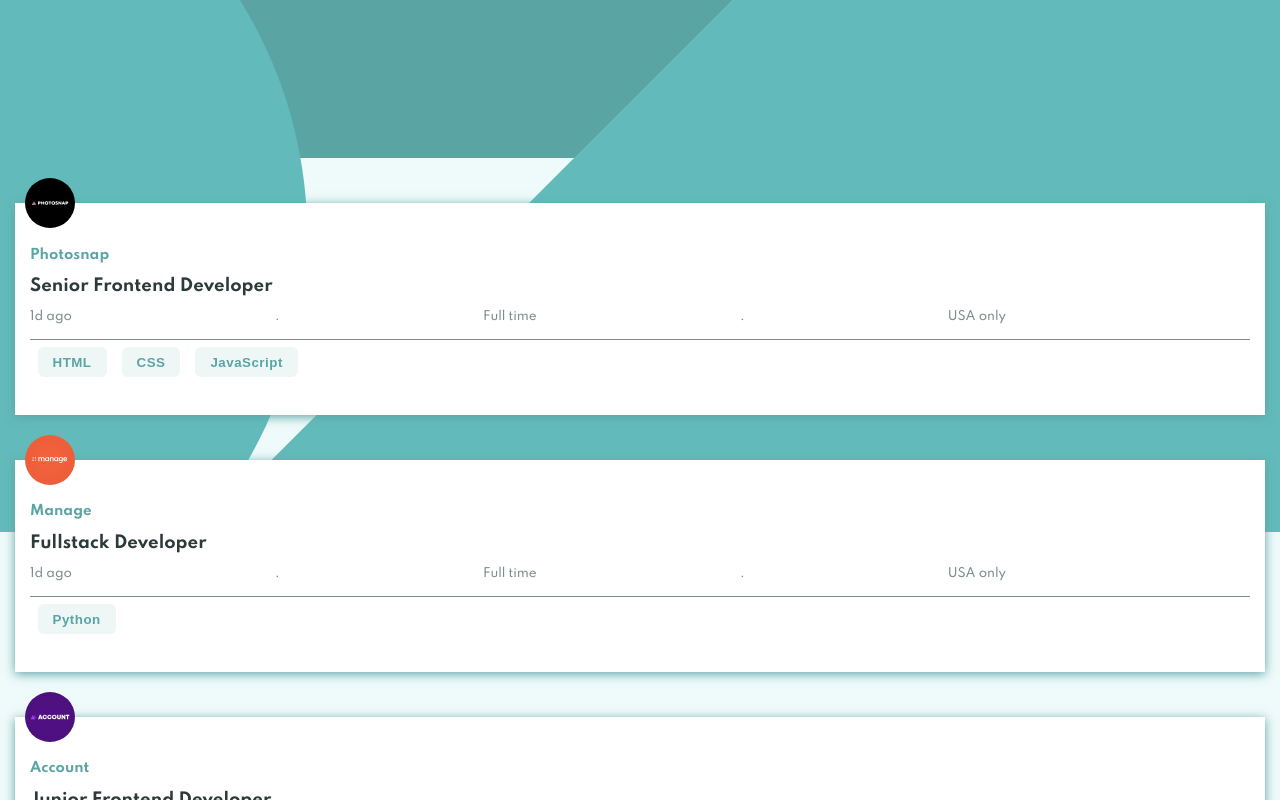
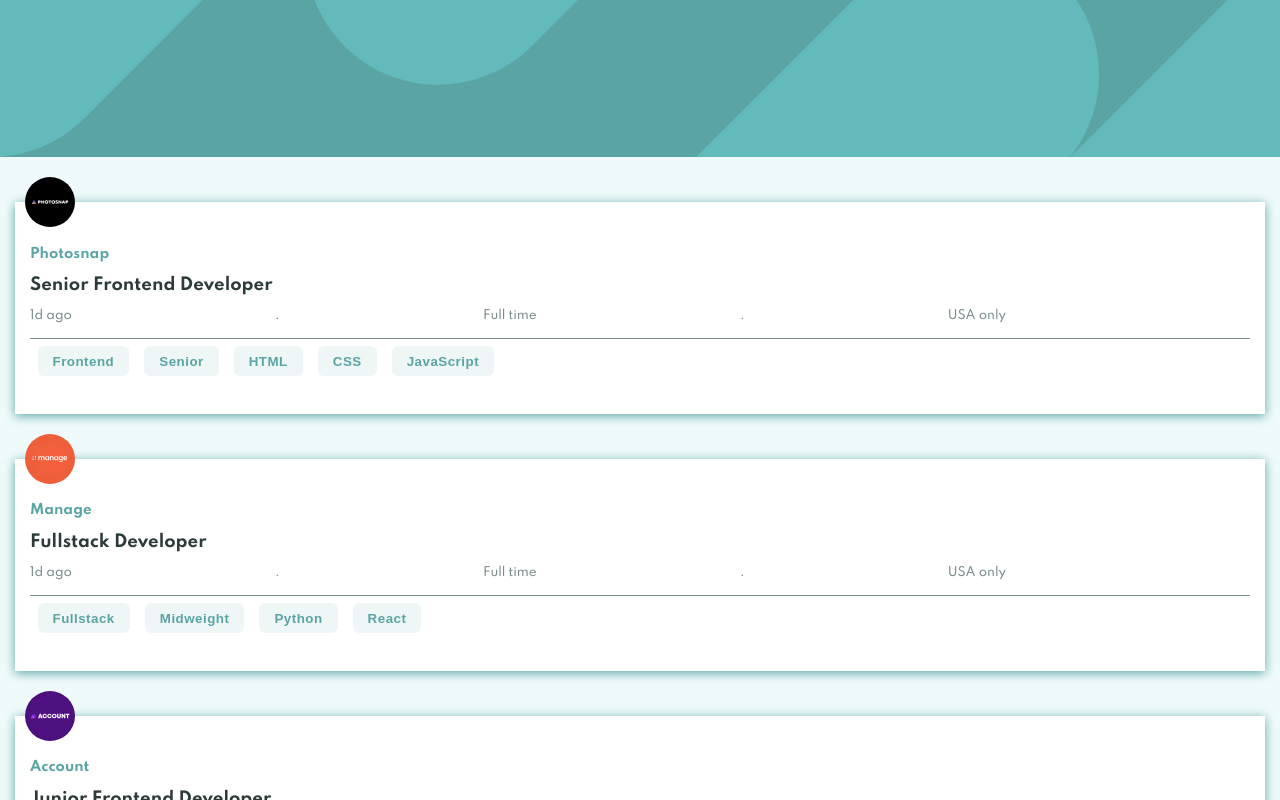
Before and after one commit to edgarfb/static-job-listings, a React (Create React App) app: page / in a window 1280 px wide. Shown: the top 800 px of the page. Built offline with nearby package versions, Linux system fonts and the light colour scheme.

Commit message:
create a possible filter aproach

```diff
--- a/src/App.css
+++ b/src/App.css
@@ -4,8 +4,19 @@
 
 header {
     background-color: var(--primary);
-    height: 158px;
+    background-image: url('./images/bg-header-mobile.svg');
+    background-repeat: no-repeat;
+    background-size: cover;
+    height: 157px;
 }
 img {
     width: 100%;
 }
+
+
+@media (min-width: 400px) {
+    header {
+        background-image: url('./images/bg-header-desktop.svg');
+
+    }
+}
--- a/src/App.js
+++ b/src/App.js
@@ -1,26 +1,65 @@
-import bgMobile from "./images/bg-header-mobile.svg";
+import React from "react";
 import "./App.css";
 import Card from "./components/Card";
 import dataJson from "./data.json";
 
 function App() {
   const path = process.env.PUBLIC_URL;
-  return (
-    <div className="App">
-      <header className="App-header">
-        <img src={bgMobile} className="App-logo" alt="logo" />
-      </header>
-      {dataJson.map((data) => {
+  const [selectedTags, setSelectedTagsTags] = React.useState([]);
+  const [dataJsonFiltered, setDataJsonFilteded] = React.useState([]);
+  const clickTagHandler = (content) => {
+    setSelectedTagsTags((prevState) => {
+      return prevState.includes(content) ? prevState : [...prevState, content];
+    });
+    if (!selectedTags.includes(content)) {
+      setDataJsonFilteded((prev) => {
+        let filtered = dataJson.filter(
+          (data) =>
+            data.languages.includes(content) ||
+            data.tools.includes(content) ||
+            data.position.includes(content)
+        );
+        return [...prev, ...filtered];
+      });
+    }
+  };
+  const initialList = dataJson.map((data) => {
+    const tags = [data.role, data.level, ...data.languages, ...data.tools];
+
     return (
       <Card
+        onClickTag={clickTagHandler}
         logo={`${path}${data.logo}`}
+        id={data.id}
         key={data.id}
         name={data.company}
         position={data.position}
-            languages={data.languages}
+        languages={tags}
       />
     );
-      })}
+  });
+  const filteredList = dataJsonFiltered.map((data) => {
+    const tags = [data.role, data.level, ...data.languages, ...data.tools];
+
+    return (
+      <Card
+        onClickTag={clickTagHandler}
+        logo={`${path}${data.logo}`}
+        id={data.id}
+        key={data.id}
+        name={data.company}
+        position={data.position}
+        languages={tags}
+      />
+    );
+  });
+
+  return (
+    <div className="App">
+      <div>{selectedTags}</div>
+      <header className="App-header"></header>
+      {selectedTags.length === 0 && initialList}
+      {dataJsonFiltered.length > 0 && filteredList}
     </div>
   );
 }
--- a/src/components/Card.js
+++ b/src/components/Card.js
@@ -26,7 +26,7 @@
 
       <div className={styles.tags}>
         {props.languages.map((lang) => {
-          return <Button>{lang}</Button>;
+          return <Button onClick={() => props.onClickTag(lang, props.id)}>{lang}</Button>;
         })}
       </div>
     </div>
--- a/src/components/Card.module.css
+++ b/src/components/Card.module.css
@@ -21,6 +21,10 @@
     font-size: 1.1rem;
     color: var(--darkCyan);
 }
+h2:hover {
+    color: var(--primary);
+    cursor: pointer;
+}
 
 .moreInfo {
     color: var(--cyan);
--- a/src/index.css
+++ b/src/index.css
@@ -26,7 +26,7 @@
 body {
   margin: 0;
   padding: 0;
-  min-width: 375px;
+  /* min-width: 375px; */
 
 }
 
```
Also changed, not shown: src/components/DisplayTags.js (added, +16 -0 lines), src/components/DisplayTags.module.css (added). Lines whose indentation alone changed are shown as unchanged.
